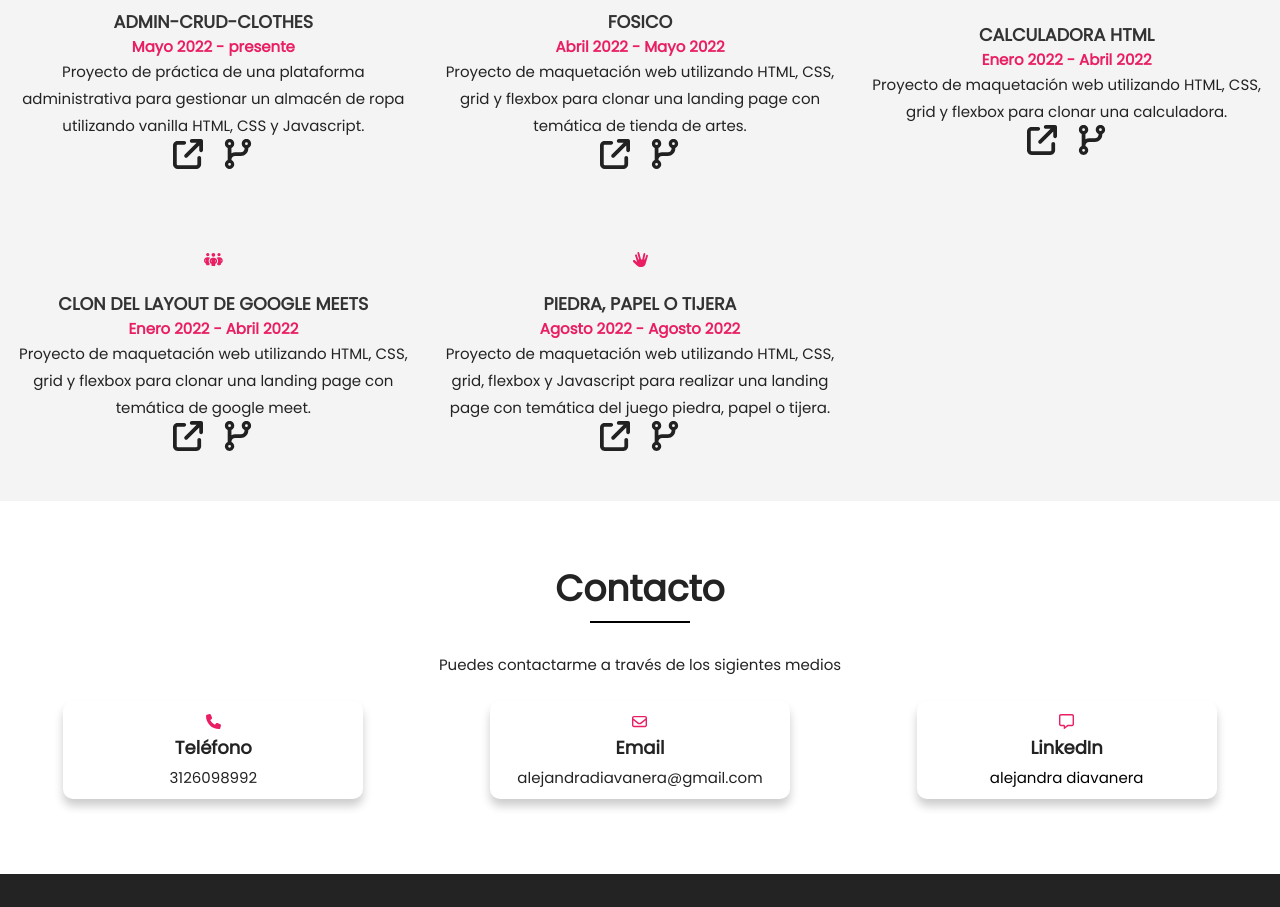
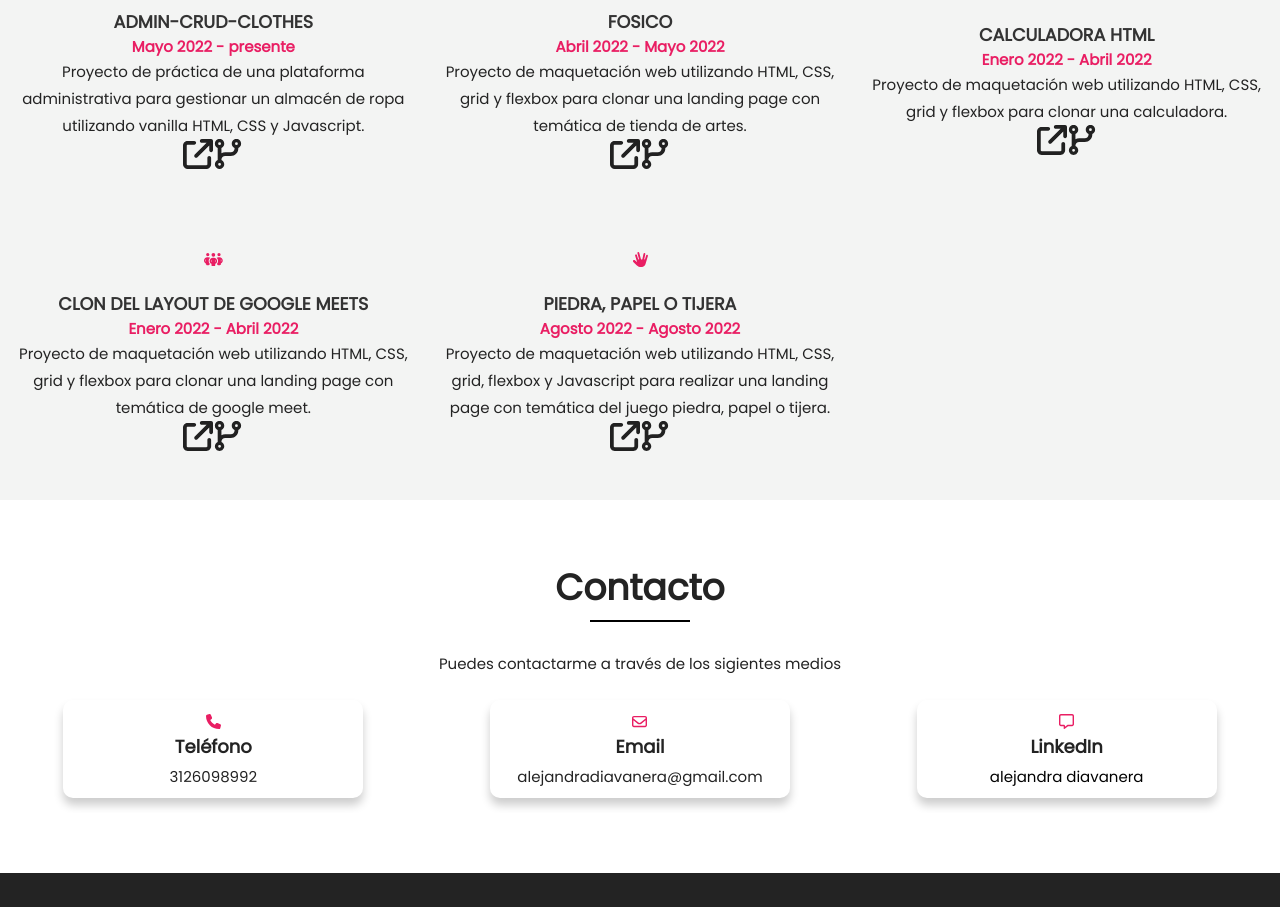
Before and after one commit to Mayra234/my-portfolio-react, a React (Create React App) app: page / in a window 1280 px wide. Shown: the part 2121-3028 px from the top of the page. Built offline with nearby package versions, Linux system fonts and the light colour scheme.

Commit message:
Se arregla los enlaces de los proyectos

```diff
--- a/src/pages/Home/Projects/index.jsx
+++ b/src/pages/Home/Projects/index.jsx
@@ -40,19 +40,19 @@ export const Projects = () => {
             </p>
           </div>
           <div className="icon-nav">
-            <NavLink route="https://github.com/Mayra234/admin-crud-clothes/">
+            <a route="https://github.com/Mayra234/admin-crud-clothes/">
               <Icon>
                 <FontAwesomeIcon
                   className="icon-link"
                   icon={faArrowUpRightFromSquare}
                 />
               </Icon>
-            </NavLink>
-            <NavLink route="https://mayra234.github.io/admin-crud-clothes/">
+            </a>
+            <a route="https://mayra234.github.io/admin-crud-clothes/">
               <Icon>
                 <FontAwesomeIcon className="icon-link" icon={faCodeBranch} />
               </Icon>
-            </NavLink>
+            </a>
           </div>
         </Card>
 
@@ -69,19 +69,19 @@ export const Projects = () => {
             </p>
           </div>
           <div className="icon-nav">
-            <NavLink route="https://github.com/Mayra234/fosico-html-css">
+            <a route="https://github.com/Mayra234/fosico-html-css">
               <Icon>
                 <FontAwesomeIcon
                   className="icon-link"
                   icon={faArrowUpRightFromSquare}
                 />
               </Icon>
-            </NavLink>
-            <NavLink route="https://mayra234.github.io/fosico-html-css/">
+            </a>
+            <a route="https://mayra234.github.io/fosico-html-css/">
               <Icon>
                 <FontAwesomeIcon className="icon-link" icon={faCodeBranch} />
               </Icon>
-            </NavLink>
+            </a>
           </div>
         </Card>
 
@@ -98,19 +98,19 @@ export const Projects = () => {
             </p>
           </div>
           <div className="icon-nav">
-            <NavLink route="https://github.com/Mayra234/vanilla-js-calculator">
+            <a route="https://github.com/Mayra234/vanilla-js-calculator">
               <Icon>
                 <FontAwesomeIcon
                   className="icon-link"
                   icon={faArrowUpRightFromSquare}
                 />
               </Icon>
-            </NavLink>
-            <NavLink route="https://mayra234.github.io/vanilla-js-calculator/">
+            </a>
+            <a route="https://mayra234.github.io/vanilla-js-calculator/">
               <Icon>
                 <FontAwesomeIcon className="icon-link" icon={faCodeBranch} />
               </Icon>
-            </NavLink>
+            </a>
           </div>
         </Card>
 
@@ -127,19 +127,19 @@ export const Projects = () => {
             </p>
           </div>
           <div className="icon-nav">
-            <NavLink route="https://github.com/Mayra234/layout-meet">
+            <a route="https://github.com/Mayra234/layout-meet">
               <Icon>
                 <FontAwesomeIcon
                   className="icon-link"
                   icon={faArrowUpRightFromSquare}
                 />
               </Icon>
-            </NavLink>
-            <NavLink route=" https://mayra234.github.io/layout-meet/">
+            </a>
+            <a route=" https://mayra234.github.io/layout-meet/">
               <Icon>
                 <FontAwesomeIcon className="icon-link" icon={faCodeBranch} />
               </Icon>
-            </NavLink>
+            </a>
           </div>
         </Card>
 
@@ -157,19 +157,19 @@ export const Projects = () => {
             </p>
           </div>
           <div className="icon-nav">
-            <NavLink route="https://github.com/Mayra234/rock-paper-scissors-react">
+            <a route="https://github.com/Mayra234/rock-paper-scissors-react">
               <Icon>
                 <FontAwesomeIcon
                   className="icon-link"
                   icon={faArrowUpRightFromSquare}
                 />
               </Icon>
-            </NavLink>
-            <NavLink route=" https://mayra234.github.io/rock-paper-scissors-react/">
+            </a>
+            <a route=" https://mayra234.github.io/rock-paper-scissors-react/">
               <Icon>
                 <FontAwesomeIcon className="icon-link" icon={faCodeBranch} />
               </Icon>
-            </NavLink>
+            </a>
           </div>
         </Card>
       </div>
```
